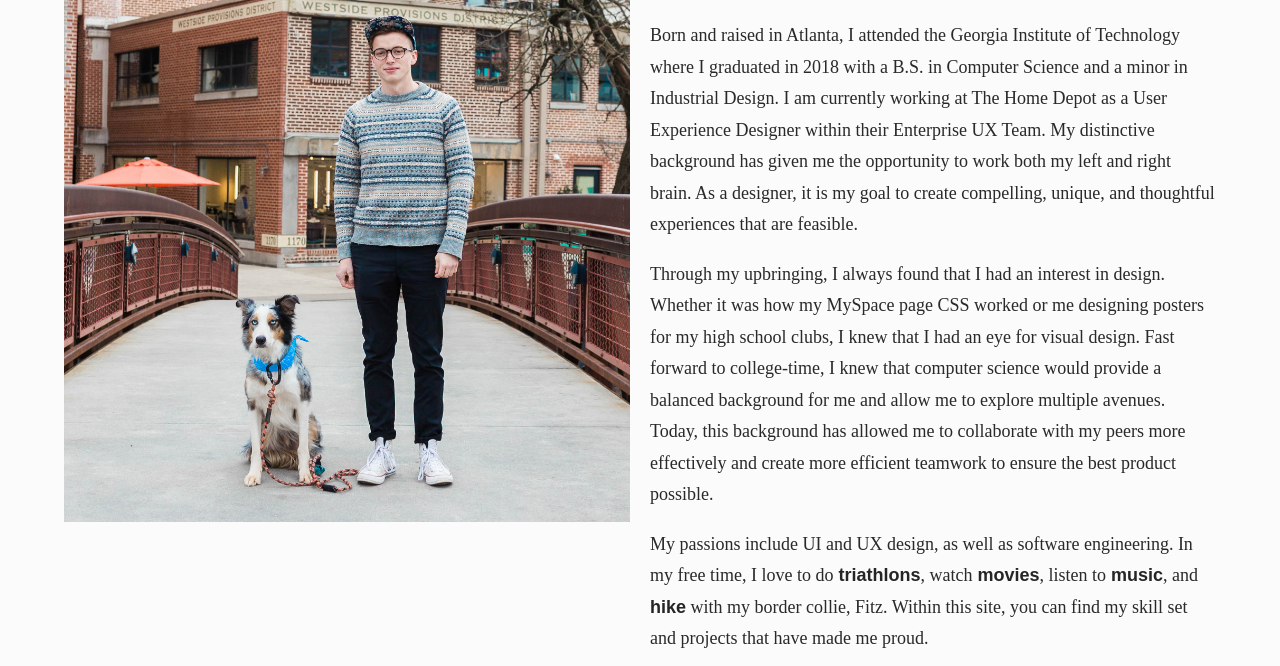
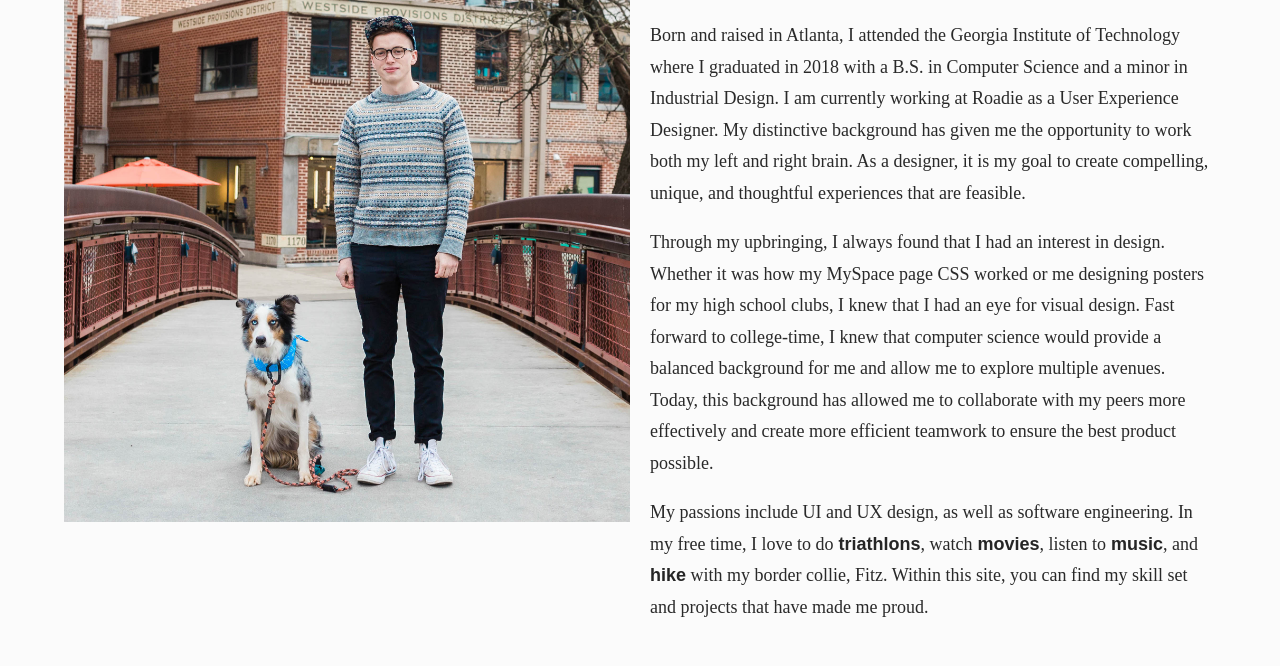
Before and after one commit to quintonj/personal-portfolio, a Gatsby site: page /about in a window 1280 px wide. Shown: the part 134-800 px from the top of the page. Built offline with nearby package versions, Linux system fonts and the light colour scheme; Gatsby itself is replaced by a stand-in of ours; a web font is replaced by a local one.

Commit message:
Updating About

```diff
--- a/src/pages/about.jsx
+++ b/src/pages/about.jsx
@@ -19,10 +19,9 @@ const About = () => (
         <p>
           Born and raised in Atlanta, I attended the Georgia Institute of Technology where I
           graduated in 2018 with a B.S. in Computer Science and a minor in Industrial Design. I am
-          currently working at The Home Depot as a User Experience Designer within their Enterprise
-          UX Team. My distinctive background has given me the opportunity to work both my left and
-          right brain. As a designer, it is my goal to create compelling, unique, and thoughtful
-          experiences that are feasible.
+          currently working at Roadie as a User Experience Designer. My distinctive background has
+          given me the opportunity to work both my left and right brain. As a designer, it is my
+          goal to create compelling, unique, and thoughtful experiences that are feasible.
         </p>
         <p>
           Through my upbringing, I always found that I had an interest in design. Whether it was how
```
